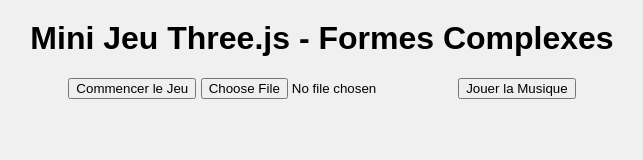
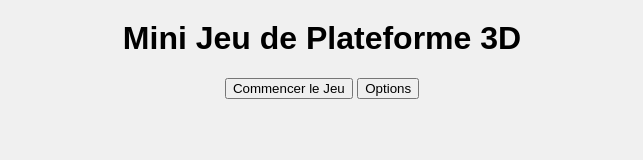
Before and after one commit to Ickyro/InteractiveGame-threejs, a plain HTML site: page index.html in a window 1280 px wide. Shown: the whole page, without its empty margins (318-961 px from the left). Drawn offline with nearby package versions, Linux system fonts and the light colour scheme.

Commit message:
Update index.html

```diff
--- a/index.html
+++ b/index.html
@@ -3,17 +3,22 @@
 <head>
     <meta charset="UTF-8">
     <meta name="viewport" content="width=device-width, initial-scale=1.0">
-    <title>Mini Jeu Three.js - Formes Complexes</title>
+    <title>Mini Jeu de Plateforme 3D</title>
     <link rel="stylesheet" href="style.css">
 </head>
 <body>
-    <h1>Mini Jeu Three.js - Formes Complexes</h1>
+    <h1>Mini Jeu de Plateforme 3D</h1>
     <div id="menu">
         <button onclick="startGame()">Commencer le Jeu</button>
-        <input type="file" id="musicUpload" accept="audio/*">
-        <button onclick="playMusic()">Jouer la Musique</button>
+        <button onclick="showOptions()">Options</button>
     </div>
-    <div id="game"></div>
+    <div id="options" style="display:none;">
+        <label for="gravity">Gravité:</label>
+        <input type="number" id="gravity" value="9.8">
+        <button onclick="applyOptions()">Appliquer</button>
+        <button onclick="hideOptions()">Retour</button>
+    </div>
+    <div id="game" style="display:none;"></div>
     <script src="https://cdnjs.cloudflare.com/ajax/libs/three.js/r128/three.min.js"></script>
     <script src="main.js"></script>
 </body>
```
